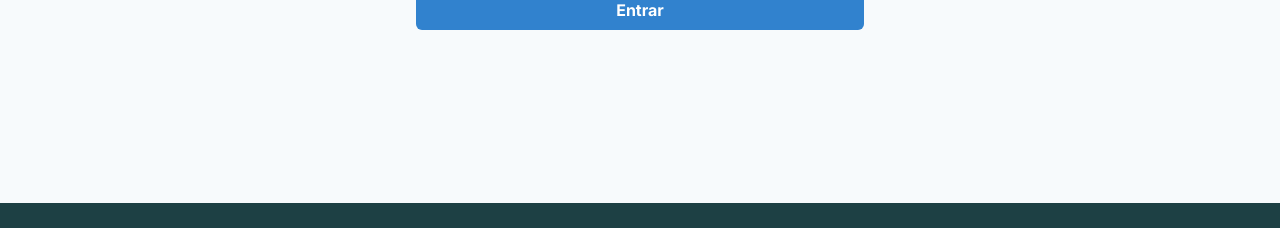
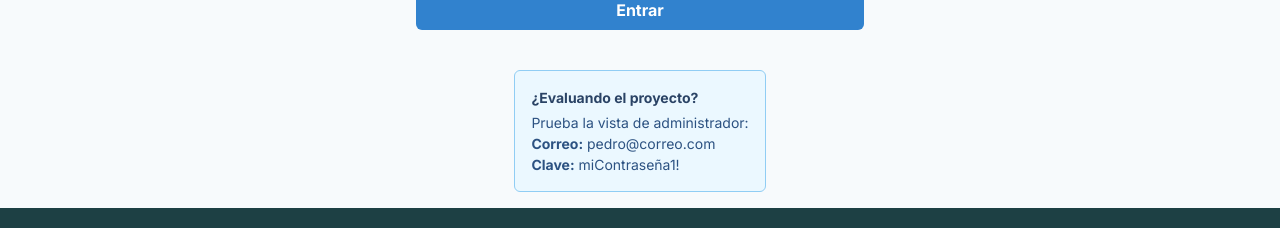
Before and after one commit to PedroGiorlando/biblioteca-digital, a React (Vite) app in the folder frontend/: page /login in a window 1280 px wide. Shown: the part 446-674 px from the top of the page. Built offline with nearby package versions, Linux system fonts and the light colour scheme; no server answers.

Commit message:
arreglé bugs con las imagenes y agregué el login admin

```diff
--- a/frontend/src/pages/Login.tsx
+++ b/frontend/src/pages/Login.tsx
@@ -77,6 +77,20 @@ function Login() {
             </Text>
           </Box>
           <Button type='submit' colorScheme='blue' width='full'>Entrar</Button>
+          <Box mt={6} p={4} bg="blue.50" borderRadius="md" borderWidth="1px" borderColor="blue.200">
+          <Text fontSize="sm" color="blue.800" fontWeight="bold" mb={1}>
+            ¿Evaluando el proyecto?
+          </Text>
+          <Text fontSize="sm" color="blue.700">
+             Prueba la vista de administrador:
+          </Text>
+          <Text fontSize="sm" color="blue.700">
+           <strong>Correo:</strong> pedro@correo.com
+          </Text>
+          <Text fontSize="sm" color="blue.700">
+          <strong>Clave:</strong> miContraseña1!
+          </Text>
+</Box>
         </VStack>
       </Box>
     </Box>
--- a/frontend/src/pages/MiBiblioteca.tsx
+++ b/frontend/src/pages/MiBiblioteca.tsx
@@ -83,7 +83,7 @@ function MiBiblioteca() {
                   _hover={{ transform: 'translateY(-5px)', shadow: 'md' }}
                 >
                   <Image
-                    src={libro.portada_url?.startsWith('http') ? libro.portada_url : `http://localhost:3000/${libro.portada_url}`}
+                    src={libro.portada_url?.startsWith('http') ? libro.portada_url : `https://biblioteca-digital-fi5y.onrender.com/${libro.portada_url}`}
                     alt={libro.titulo}
                     h="250px"
                     w="100%"
--- a/frontend/src/pages/MiPerfil.tsx
+++ b/frontend/src/pages/MiPerfil.tsx
@@ -42,9 +42,9 @@ function MiPerfil() {
 
   // Helper para construir la URL de la imagen
   const getAvatarUrl = (path: string | null | undefined) => {
-    if (!path) return undefined;
-    return path.startsWith('http') ? path : `http://localhost:3000/${path}`;
-  };
+  if (!path) return undefined;
+  return path.startsWith('http') ? path : `https://biblioteca-digital-fi5y.onrender.com/${path}`; // <-- Cambiado aquí
+};
 
   // --- MANEJO DE FOTO ---
   const handleFileChange = (e: React.ChangeEvent<HTMLInputElement>) => {
```
Also changed, not shown: 1 other file (tests, documents, lock files or other folders).
